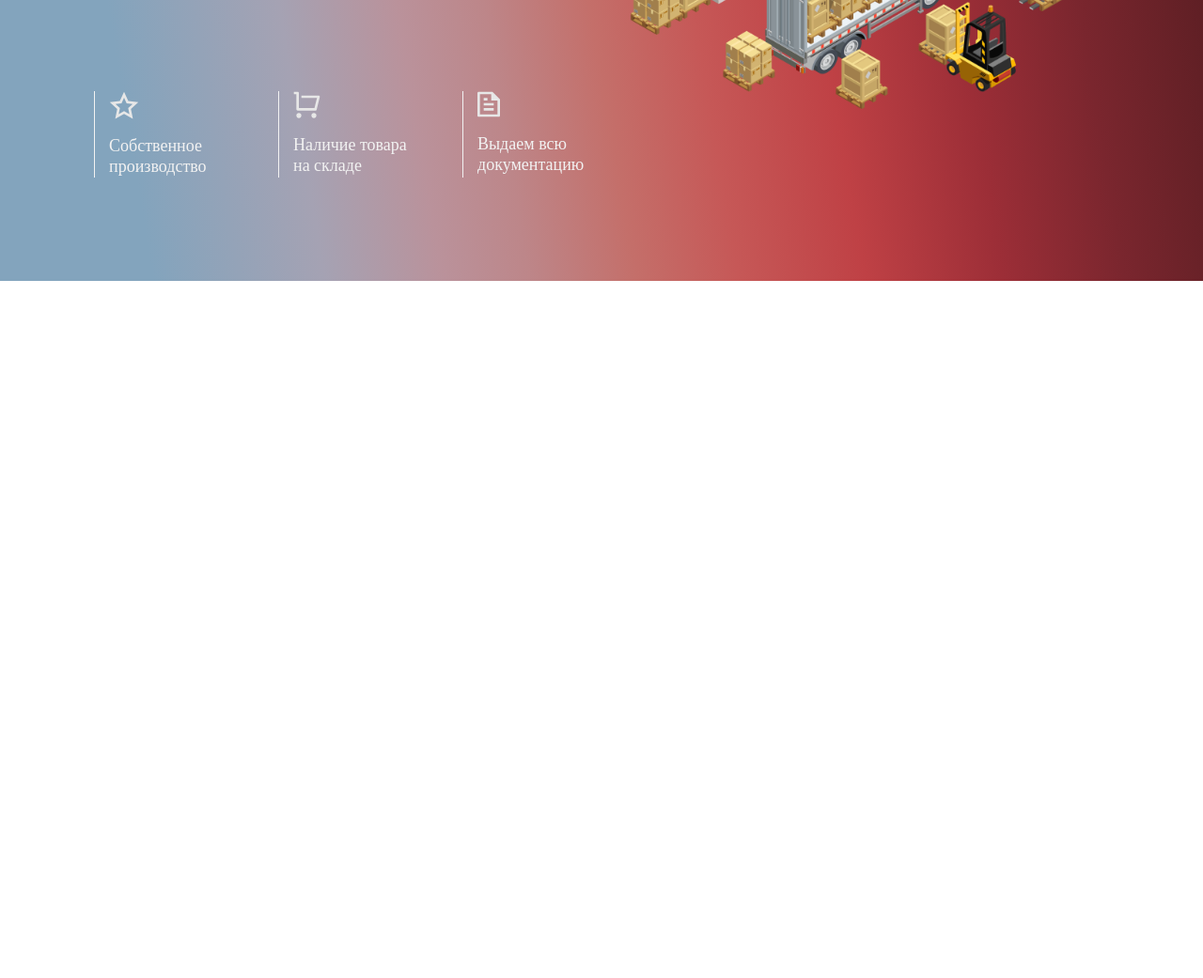
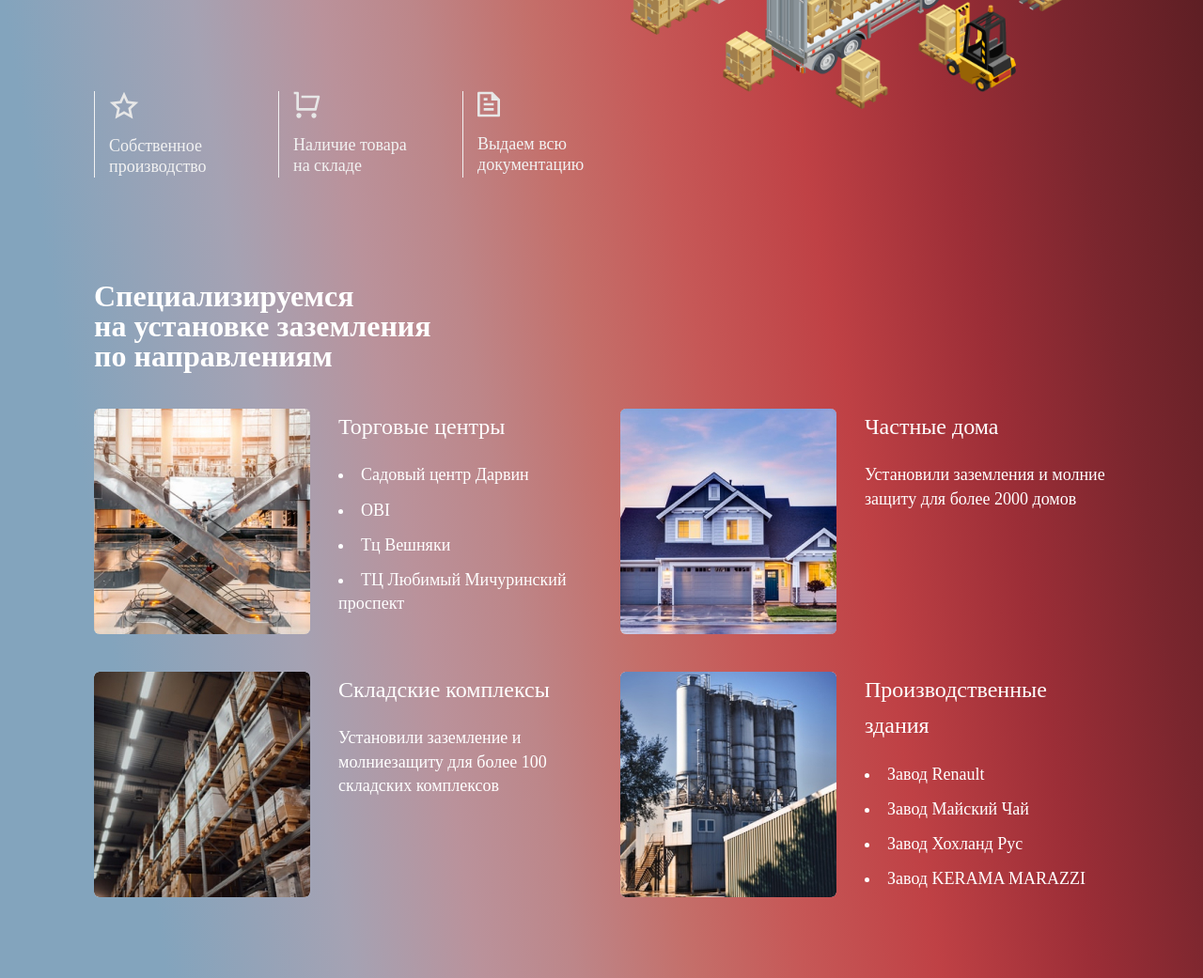
Before and after one commit to Viktor590/volt-landing, a website: page src/index.html in a window 1280 px wide. Shown: the part 501-1542 px from the top of the page at 94% size. Before the commit the page ends 800 px from the top, so only its background shows below. Drawn offline with nearby package versions, Linux system fonts and the light colour scheme; files that its build step writes are made by us from their sources; files whose address does not match are found by name.

Commit message:
create about block

```diff
--- a/src/index.html
+++ b/src/index.html
@@ -1,5 +1,5 @@
 <!DOCTYPE html>
-<html lang="en">
+<html lang="ru">
 
 <head>
   <meta charset="UTF-8">
@@ -62,6 +62,89 @@
         </div>
       </div>
     </header>
+
+
+    <div class="about">
+      <h2 class="about-title">
+        Специализируемся<br />
+        на установке заземления
+        по направлениям
+      </h2>
+      <div class="about-block">
+        <div class="about-block__item">
+          <img class="about-block__item--img" src="@img/about_img/1.jpg" alt="about img">
+          <div class="about-block__item--wrapper">
+            <h4 class="about-block__item--title">
+              Торговые центры
+            </h4>
+            <ul class="about-block__item--list">
+              <li class="about-block__item--item">
+                Садовый центр Дарвин
+              </li>
+              <li class="about-block__item--item">
+                OBI
+              </li>
+              <li class="about-block__item--item">
+                Тц Вешняки
+              </li>
+              <li class="about-block__item--item">
+                ТЦ Любимый Мичуринский
+                проспект
+              </li>
+            </ul>
+          </div>
+        </div>
+        <div class="about-block__item">
+          <img class="about-block__item--img" src="@img/about_img/2.jpg" alt="about img">
+          <div class="about-block__item--wrapper">
+            <h4 class="about-block__item--title">
+              Частные дома
+            </h4>
+            <p class="about-block__item--dscr">
+              Установили заземления и молние
+              защиту для более 2000 домов
+            </p>
+          </div>
+        </div>
+        <div class="about-block__item">
+          <img class="about-block__item--img" src="@img/about_img/3.jpg" alt="about img">
+          <div class="about-block__item--wrapper">
+            <h4 class="about-block__item--title">
+              Складские комплексы
+            </h4>
+            <p class="about-block__item--dscr">
+              Установили заземление
+              и молниезащиту для более
+              100 складских комплексов
+            </p>
+          </div>
+        </div>
+        <div class="about-block__item">
+          <img class="about-block__item--img" src="@img/about_img/4.jpg" alt="about img">
+          <div class="about-block__item--wrapper">
+            <h4 class="about-block__item--title">
+              Производственные здания
+            </h4>
+            <ul class="about-block__item--list">
+              <li class="about-block__item--item">
+                Завод Renault
+              </li>
+              <li class="about-block__item--item">
+                Завод Майский Чай
+              </li>
+              <li class="about-block__item--item">
+                Завод Хохланд Рус
+              </li>
+              <li class="about-block__item--item">
+                Завод KERAMA MARAZZI
+              </li>
+            </ul>
+          </div>
+        </div>
+      </div>
+    </div>
+
+
   </div>
   <script src="js/app.min.js"></script>
 </body>
--- /dev/null
+++ b/src/scss/media.scss
@@ -0,0 +1,5 @@
+@media(max-width: 1000px){
+  *{
+    font-size: 14px;
+  }
+}
--- a/src/scss/reset.scss
+++ b/src/scss/reset.scss
@@ -32,10 +32,6 @@ dd {
   margin: 0;
 }
 
-ul[class] {
-  list-style: none;
-}
-
 img {
   max-width: 100%;
   display: block;
--- a/src/scss/style.scss
+++ b/src/scss/style.scss
@@ -84,3 +84,46 @@
 
   }
 }
+
+.about{
+  padding-bottom: 80px;
+  &-title{
+    font-size: 32px;
+    line-height: 100%;
+    font-weight: 700;
+    max-width: 400px;
+    padding-bottom: 40px;
+  }
+  &-block{
+    display: grid;
+    grid-template-columns: repeat(2, 1fr);
+    grid-gap: 40px;
+    &__item{
+      display: flex;
+      &--img{
+        width: 230px;
+        height: 240px;
+        border-radius: 6px;
+      }
+      &--wrapper{
+        margin-left: 30px;
+      }
+      &--title{
+        font-size: 24px;
+        margin-bottom: 20px;
+      }
+      &--list{
+        list-style: inside
+      }
+      &--item{
+        line-height: 140%;
+        margin-bottom: 12px;
+      }
+      &--dscr{
+        line-height: 140%;
+      }
+    }
+  }
+}
+
+@import 'media';
```
Also changed, not shown: src/img/about_img/1.jpg (added), src/img/about_img/2.jpg (added), src/img/about_img/3.jpg (added), src/img/about_img/4.jpg (added).
